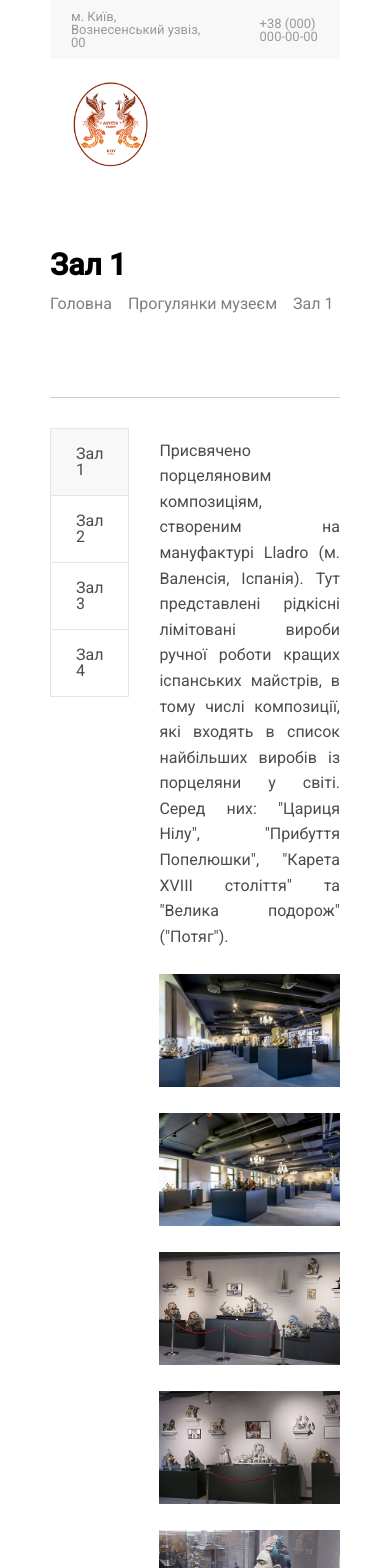
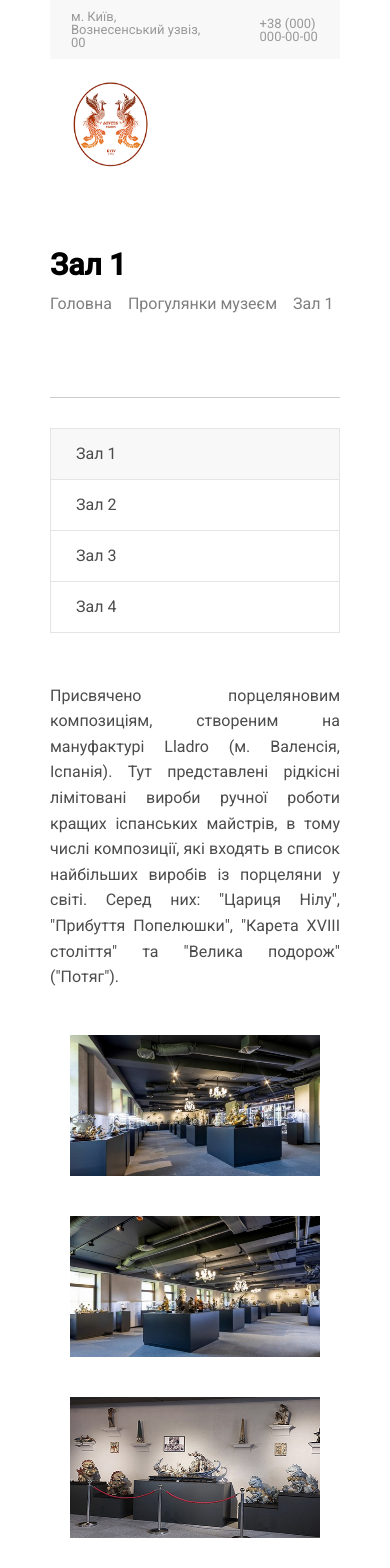
Before and after one commit to HryhoriiShkvyra/museum, a React (Create React App) app: page /museum-tour/hall-1 in a window 390 px wide. Shown: the top 1568 px of the page. Built offline with nearby package versions, Linux system fonts and the light colour scheme; some icons are missing.

Commit message:
added  media requests and some light fixes

```diff
--- a/src/ConditionsForVisiting/ConditionsForVisiting.css
+++ b/src/ConditionsForVisiting/ConditionsForVisiting.css
@@ -43,7 +43,7 @@
 .conditions-disclaimer {
   display: flex;
   flex-direction: row;
-  align-items: center;
+  align-items: start;
   margin-top: 4px;
   color: var(--grey-600);
 }
--- a/src/ContactUs/ContactUs.css
+++ b/src/ContactUs/ContactUs.css
@@ -20,7 +20,9 @@
 }
 
 .contact-us-map {
-  flex: 60%;
+  /* max-width: 600px; */
+  width: 50%;
+  border: 1px solid;
 }
 
 .contact-us-textarea-bold {
@@ -49,3 +51,16 @@
 
   text-decoration: none;
 }
+
+@media screen and (max-width: 901px) {
+  .contact-us-about {
+    flex-direction: column;
+  }
+
+  .contact-us-map {
+    max-width: 800px;
+    width: 100%;
+    height: 400px;
+    margin: 0 auto;
+  }
+}
--- a/src/ContactUs/ContactUs.jsx
+++ b/src/ContactUs/ContactUs.jsx
@@ -78,8 +78,8 @@ export default function ContactUs() {
           <div className="contact-us-map">
             <iframe
               src="https://www.google.com/maps/embed?pb=!1m14!1m8!1m3!1d2539.909140204549!2d30.50495118356249!3d50.46141661457129!3m2!1i1024!2i768!4f13.1!3m3!1m2!1s0x40d4cf7df800e80f%3A0xe0a29a9e996f9b17!2sShvets%CA%B9muzey!5e0!3m2!1sen!2sua!4v1746714860966!5m2!1sen!2sua"
-              width="650"
-              height="450"
+              width="100%"
+              height="100%"
               allowfullscreen=""
               loading="lazy"
               referrerpolicy="no-referrer-when-downgrade"
--- a/src/Gallery/Gallery.css
+++ b/src/Gallery/Gallery.css
@@ -1,33 +1,53 @@
 .gallery-table {
   display: flex;
-  flex-direction: row;
   flex-wrap: wrap;
-  gap: 40px 35px;
-
   color: var(--grey-800);
 }
 
 .gallery-table-item {
   display: flex;
   flex-direction: column;
-  max-width: 340px;
-  gap: 20px;
+  gap: 16px;
+
+  width: 33%;
+  padding: 20px 10px;
+
   overflow: hidden;
-}
-
-.gallery-table-item:last-child {
 }
 
 .gallery-table-photo {
   display: flex;
   justify-content: center;
   align-content: center;
-
+  width: 100%;
   overflow: hidden;
 }
 
 .gallery-table-photo img {
-  width: 340px;
+  /* width: 100%; */
+  width: 350px;
   height: 400px;
   object-fit: cover;
 }
+
+.gallery-table-text {
+  width: 100%;
+  text-align: inherit;
+}
+
+@media screen and (max-width: 1200px) {
+  .gallery-table-item {
+  }
+}
+
+@media screen and (max-width: 992px) {
+  .gallery-table-item {
+    width: 50%;
+  }
+}
+
+@media screen and (max-width: 601px) {
+  .gallery-table-item {
+    width: 100%;
+  }
+}
--- a/src/Halls/Halls.css
+++ b/src/Halls/Halls.css
@@ -1,15 +1,14 @@
 .hall-wrapper {
   display: flex;
   flex-direction: row;
-  gap: 30px;
+  gap: 40px;
 
   padding-top: 30px;
 }
 
 .hall-cols {
-  width: 100px;
   display: flex;
-  flex: 1;
+  width: 250px;
   flex-direction: column;
   height: fit-content;
   border: 1px solid var(--grey-100);
@@ -41,18 +40,18 @@
   display: flex;
   flex-direction: row;
   flex-wrap: wrap;
-  justify-content: space-between;
-  gap: 26px;
 
   margin: 0 auto;
 }
 
 .hall-main-img {
+  float: left;
   display: block;
-  max-width: 400px;
-  width: 100%;
+  max-width: 50%;
   margin: 0 auto;
   aspect-ratio: 16/10;
+  box-sizing: border-box;
+  padding: 20px;
 }
 
 .hall-main-img img {
@@ -81,5 +80,29 @@
   background-color: var(--black);
 }
 
-.hall-text-bold {
+@media screen and (max-width: 768px) {
+  .hall-wrapper {
+    display: flex;
+    flex-direction: column;
+    gap: 40px;
+
+    padding-top: 30px;
+  }
+  .hall-cols {
+    max-width: 768px;
+    width: 100%;
+    margin: 0 auto;
+  }
 }
+
+@media screen and (max-width: 601px) {
+  .hall-main-imgs {
+    flex-direction: column;
+    margin: 0 auto;
+  }
+
+  .hall-main-img {
+    max-width: 600px;
+    width: 100%;
+  }
+}
--- a/src/Halls/Halls.jsx
+++ b/src/Halls/Halls.jsx
@@ -36,8 +36,6 @@ export default function Halls() {
   React.useEffect(() => {
     console.log(hallActive);
   }, []);
-
-  const RedirectToPage = () => {};
 
   const HallData = [
     {
--- a/src/News/News.css
+++ b/src/News/News.css
@@ -1,5 +1,4 @@
 .news {
-  /* margin-top: 25px; */
 }
 
 .news-post {
@@ -15,8 +14,9 @@
 }
 
 .news-img {
-  width: 600px;
-  margin-left: 35px;
+  max-width: 600px;
+  width: 100%;
+  padding: 0 35px;
 }
 
 .news-data {
@@ -25,3 +25,10 @@
   align-items: center;
   gap: 8px;
 }
+
+@media screen and (max-width: 992px) {
+  .news-img {
+    max-width: 750px;
+    margin: 0 auto;
+  }
+}
--- a/src/News/News.jsx
+++ b/src/News/News.jsx
@@ -99,12 +99,7 @@ const News = () => {
               className="news-post"
             >
               {news.img ? (
-                <img
-                  className="news-img"
-                  src={news.img}
-                  //   src="https://placehold.co/600x400?text=IMG"
-                  alt="news.img"
-                ></img>
+                <img className="news-img" src={news.img} alt="news.img"></img>
               ) : (
                 <img
                   className="news-img"
--- a/src/PressAboutMuseum/PressAboutMuseum.css
+++ b/src/PressAboutMuseum/PressAboutMuseum.css
@@ -5,10 +5,12 @@
   text-transform: uppercase;
 }
 
-.card-img {
+.card-img img {
   display: flex;
-  align-items: center;
-  justify-content: center;
+
+  max-width: 1000px;
+  width: 100%;
+  margin: 0 auto;
 }
 
 .card-textarea {
--- a/src/PressAboutMuseum/PressAboutMuseum.jsx
+++ b/src/PressAboutMuseum/PressAboutMuseum.jsx
@@ -15,8 +15,6 @@ import { useParams } from "react-router-dom";
 
 const PressAboutMuseum = () => {
   const id = useParams();
-
-  console.log(id);
 
   return (
     <div className="press-about-museum">
--- a/src/RulesForVisiting/RulesForVisiting.css
+++ b/src/RulesForVisiting/RulesForVisiting.css
@@ -1,5 +1,7 @@
 .rules-img {
   display: block;
+  max-width: 800px;
+  width: 100%;
   margin: 0 auto;
 }
 
```
